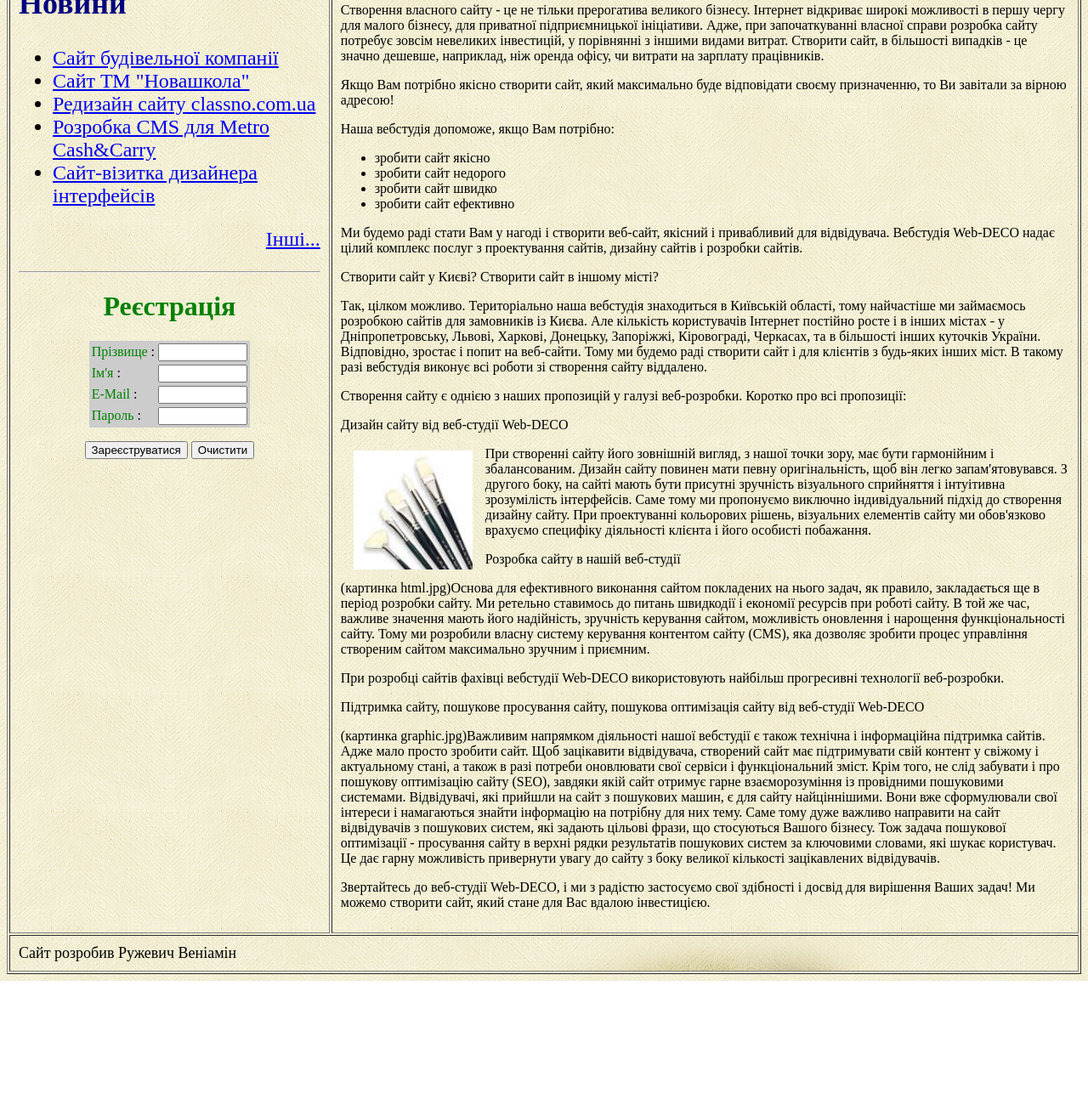
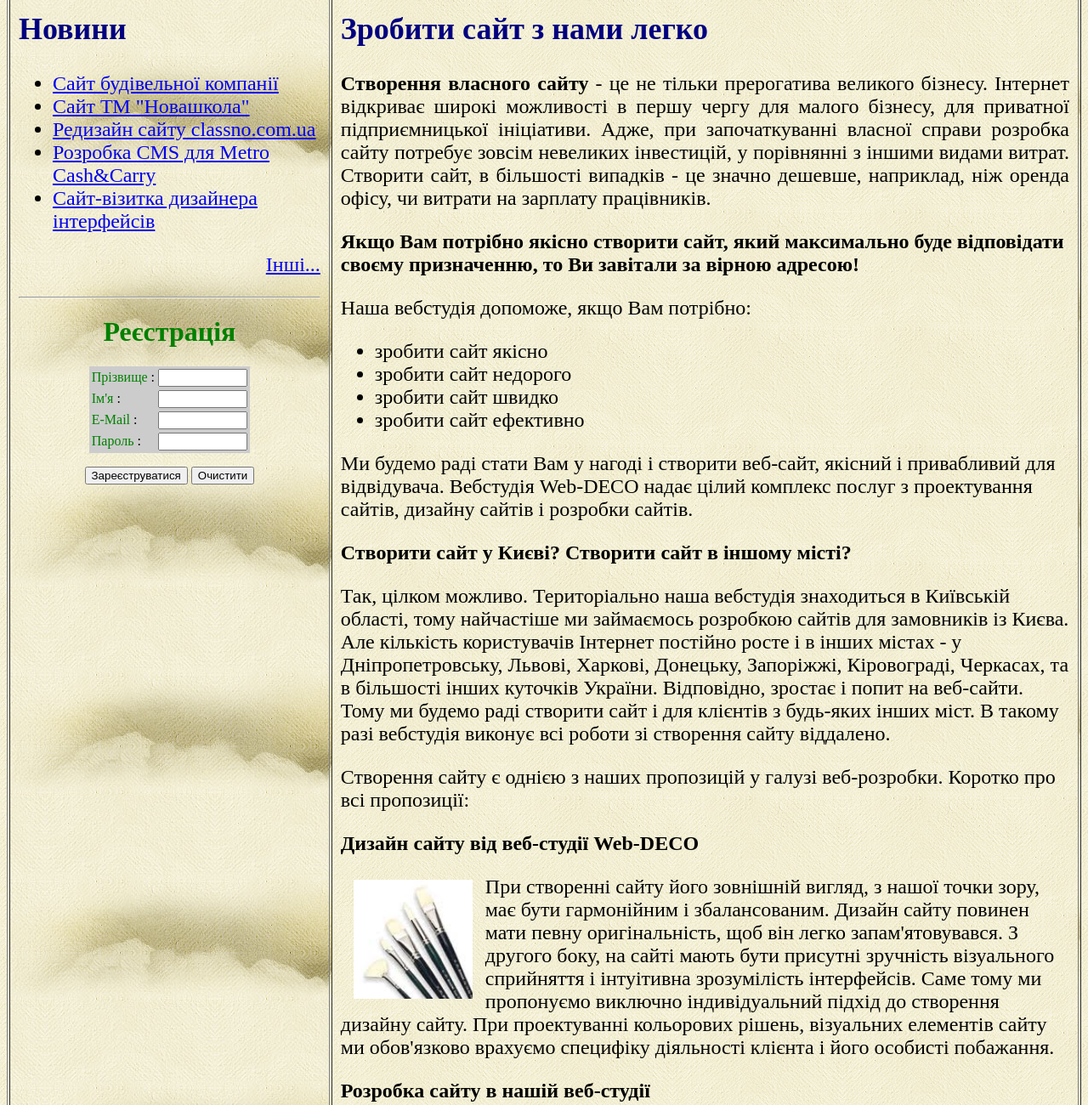
Before and after one commit to ruzhevych/ruzhevych.github.io, a plain HTML site: page index.html in a window 1280 px wide. Shown: the part 288-1588 px from the top of the page at 85% size. Before the commit the page ends 1442 px from the top, so only its background shows below. Drawn offline with Linux system fonts and the light colour scheme.

Commit message:
Виправлення всього

```diff
--- a/index.html
+++ b/index.html
@@ -15,9 +15,10 @@
 </head>
 <body background="images/bg.jpg">
     <!--========================= Каркас сайта =========================-->
-    <table border="1" align="center" cellpadding="10">
+   <table border="1"  align="center" width="100%"  background="images/bg-3.jpg" cellpadding="10" >
         <tr>
-              <td background="images/bg-3.jpg" colspan="2" height="150" align="right" hspace="5">
+              <td colspan="2" height="150" align="right" hspace="5">
+          <img src="images/logo.png" height="180" width="180" align="left" >
               <font size="5" color="Maroon"><h1 class="shadowtext">Сайт web-студії "Web-DECO"</h1></font>
             </td>
         </tr>
@@ -73,50 +74,47 @@
           </hr>
 
         </td>
-            <td width="70%">
-           <p>Зробити сайт з нами легко</p>
-   <p>Створення власного сайту - це не тільки прерогатива великого бізнесу. Інтернет відкриває широкі можливості в першу чергу для малого бізнесу, для приватної підприємницької ініціативи. Адже, при започаткуванні власної справи розробка сайту потребує зовсім невеликих інвестицій, у порівнянні з іншими видами витрат. Створити сайт, в більшості випадків - це значно дешевше, наприклад, ніж оренда офісу, чи витрати на зарплату працівників.</p>
+            <td width="70%" valign="top" background="images/bg.jpg"><font size="5" color="navy">
+<!-- ========================================================================================= -->
+	  <h2>Зробити сайт з нами легко</h2></font>
+ <font size="5"><p align="justify"><b>Створення власного сайту</b> - це не тільки прерогатива великого бізнесу. Інтернет відкриває широкі можливості в першу чергу для малого бізнесу, для приватної підприємницької ініціативи. Адже, при започаткуванні власної справи розробка сайту потребує зовсім невеликих інвестицій, у порівнянні з іншими видами витрат. Створити сайт, в більшості випадків - це значно дешевше, наприклад, ніж оренда офісу, чи витрати на зарплату працівників.</p>
 
-<p>Якщо Вам потрібно якісно створити сайт, який максимально буде відповідати своєму призначенню, то Ви завітали за вірною адресою!</p>
+<p><b>Якщо Вам потрібно якісно створити сайт, який максимально буде відповідати своєму призначенню, то Ви завітали за вірною адресою!</b></p>
 
 <p>Наша вебстудія допоможе, якщо Вам потрібно:</p>
-<p>
 <ul>
     <li>зробити сайт якісно</li>
     <li>зробити сайт недорого</li>
     <li>зробити сайт швидко</li>
     <li>зробити сайт ефективно</li>
   </ul>
-</p>
 <p>Ми будемо раді стати Вам у нагоді і створити веб-сайт, якісний і привабливий для відвідувача. Вебстудія Web-DECO надає цілий комплекс послуг з проектування сайтів, дизайну сайтів і розробки сайтів.</p>
 
-<p>Створити сайт у Києві? Створити сайт в іншому місті?</p>
+<p><b>Створити сайт у Києві? Створити сайт в іншому місті?</b></p>
 
 <p>Так, цілком можливо. Територіально наша вебстудія знаходиться в Київській області, тому найчастіше ми займаємось розробкою сайтів для замовників із Києва. Але кількість користувачів Інтернет постійно росте і в інших містах - у Дніпропетровську, Львові, Харкові, Донецьку, Запоріжжі, Кіровограді, Черкасах, та в більшості інших куточків України. Відповідно, зростає і попит на веб-сайти. Тому ми будемо раді створити сайт і для клієнтів з будь-яких інших міст. В такому разі вебстудія виконує всі роботи зі створення сайту віддалено.</p>
 
 <p>Створення сайту є однією з наших пропозицій у галузі веб-розробки. Коротко про всі пропозиції:</p>
 
-<p>Дизайн сайту від веб-студії Web-DECO</p>
+<p><b>Дизайн сайту від веб-студії Web-DECO</b></p>
 
-<p><img src="images/penzli.jpg" height="140" width="140" align="left" hspace="15" vspace="5">
-При створенні сайту його зовнішній вигляд, з нашої точки зору, має бути гармонійним і збалансованим. Дизайн сайту повинен мати певну оригінальність, щоб він легко запам'ятовувався. З другого боку, на сайті мають бути присутні зручність візуального сприйняття і інтуітивна зрозумілість інтерфейсів. Саме тому ми пропонуємо виключно індивідуальний підхід до створення дизайну сайту. При проектуванні кольорових рішень, візуальних елементів сайту ми обов'язково врахуємо специфіку діяльності клієнта і його особисті побажання.</p>
+<p><img src="images/penzli.jpg" height="140" width="140" align="left" hspace="15" vspace="5">При створенні сайту його зовнішній вигляд, з нашої точки зору, має бути гармонійним і збалансованим. Дизайн сайту повинен мати певну оригінальність, щоб він легко запам'ятовувався. З другого боку, на сайті мають бути присутні зручність візуального сприйняття і інтуітивна зрозумілість інтерфейсів. Саме тому ми пропонуємо виключно індивідуальний підхід до створення дизайну сайту. При проектуванні кольорових рішень, візуальних елементів сайту ми обов'язково врахуємо специфіку діяльності клієнта і його особисті побажання.</p>
 
-<p>Розробка сайту в нашій веб-студії</p>
+<P><b>Розробка сайту в нашій веб-студії</b></P>
 
-<p>(картинка html.jpg)Основа для ефективного виконання сайтом покладених на нього задач, як правило, закладається ще в період розробки сайту. Ми ретельно ставимось до питань швидкодії і економії ресурсів при роботі сайту. В той же час, важливе значення мають його надійність, зручність керування сайтом, можливість оновлення і нарощення функціональності сайту. Тому ми розробили власну систему керування контентом сайту (CMS), яка дозволяє зробити процес управління створеним сайтом максимально зручним і приємним.</p>
+<p> <img src="images/html.jpg" height="140" width="140" align="left"  hspace="15" vspace="5" >Основа для ефективного виконання сайтом покладених на нього задач, як правило, закладається ще в період розробки сайту. Ми ретельно ставимось до питань швидкодії і економії ресурсів при роботі сайту. В той же час, важливе значення мають його надійність, зручність керування сайтом, можливість оновлення і нарощення функціональності сайту. Тому ми розробили власну систему керування контентом сайту (CMS), яка дозволяє зробити процес управління створеним сайтом максимально зручним і приємним.</p>
 
 <p>При розробці cайтів фахівці вебстудії Web-DECO використовують найбільш прогресивні технології веб-розробки.</p>
 
-<p>Підтримка сайту, пошукове просування сайту, пошукова оптимізація сайту від веб-студії Web-DECO</p>
+<p><b>Підтримка сайту, пошукове просування сайту, пошукова оптимізація сайту від веб-студії Web-DECO</b></p>
 
-<p>(картинка graphic.jpg)Важливим напрямком діяльності нашої вебстудії є також технічна і інформаційна підтримка сайтів. Адже мало просто зробити сайт. Щоб зацікавити відвідувача, створений сайт має підтримувати свій контент у свіжому і актуальному стані, а також в разі потреби оновлювати свої сервіси і функціональний зміст. Крім того, не слід забувати і про пошукову оптимізацію сайту (SEO), завдяки якій сайт отримує гарне взаєморозуміння із провідними пошуковими системами. Відвідувачі, які прийшли на сайт з пошукових машин, є для сайту найціннішими. Вони вже сформулювали свої інтереси і намагаються знайти інформацію на потрібну для них тему. Саме тому дуже важливо направити на сайт відвідувачів з пошукових систем, які задають цільові фрази, що стосуються Вашого бізнесу. Тож задача пошукової оптимізації - просування сайту в верхні рядки результатів пошукових систем за ключовими словами, які шукає користувач. Це дає гарну можливість привернути увагу до сайту з боку великої кількості зацікавлених відвідувачів.</p>
+<p> <img src="images/graphic.jpg" height="140" width="140" align="left"  hspace="15" vspace="5"> Важливим напрямком діяльності нашої вебстудії є також технічна і інформаційна підтримка сайтів. Адже мало просто зробити сайт. Щоб зацікавити відвідувача, створений сайт має підтримувати свій контент у свіжому і актуальному стані, а також в разі потреби оновлювати свої сервіси і функціональний зміст. Крім того, не слід забувати і про пошукову оптимізацію сайту (SEO), завдяки якій сайт отримує гарне взаєморозуміння із провідними пошуковими системами. Відвідувачі, які прийшли на сайт з пошукових машин, є для сайту найціннішими. Вони вже сформулювали свої інтереси і намагаються знайти інформацію на потрібну для них тему. Саме тому дуже важливо направити на сайт відвідувачів з пошукових систем, які задають цільові фрази, що стосуються Вашого бізнесу. Тож задача пошукової оптимізації - просування сайту в верхні рядки результатів пошукових систем за ключовими словами, які шукає користувач. Це дає гарну можливість привернути увагу до сайту з боку великої кількості зацікавлених відвідувачів.</p>
 
-<p>Звертайтесь до веб-студії Web-DECO, і ми з радістю застосуємо свої здібності і досвід для вирішення Ваших задач! Ми можемо створити сайт, який стане для Вас вдалою інвестицією.</p>
-        </td>
+<p>Звертайтесь до веб-студії Web-DECO, і ми з радістю застосуємо свої здібності і досвід для вирішення Ваших задач! Ми можемо створити сайт, який стане для Вас вдалою інвестицією.</p></p></font>
+<!-- ===================================================================================================================== -->          </td>
         </tr>
         <tr>
-            <td background="images/bg-3.jpg" colspan="2" valign="middle" hight="90">
-          <font size="4">Сайт розробив Ружевич Веніамін</font>
+            <td background="images/bg-3.jpg" colspan="2" valign="middle" height="90"><font size="5">Сайт розробив "Ружевич Веніамін"</font></td>
         </td>
         </tr>
     </table>
```
